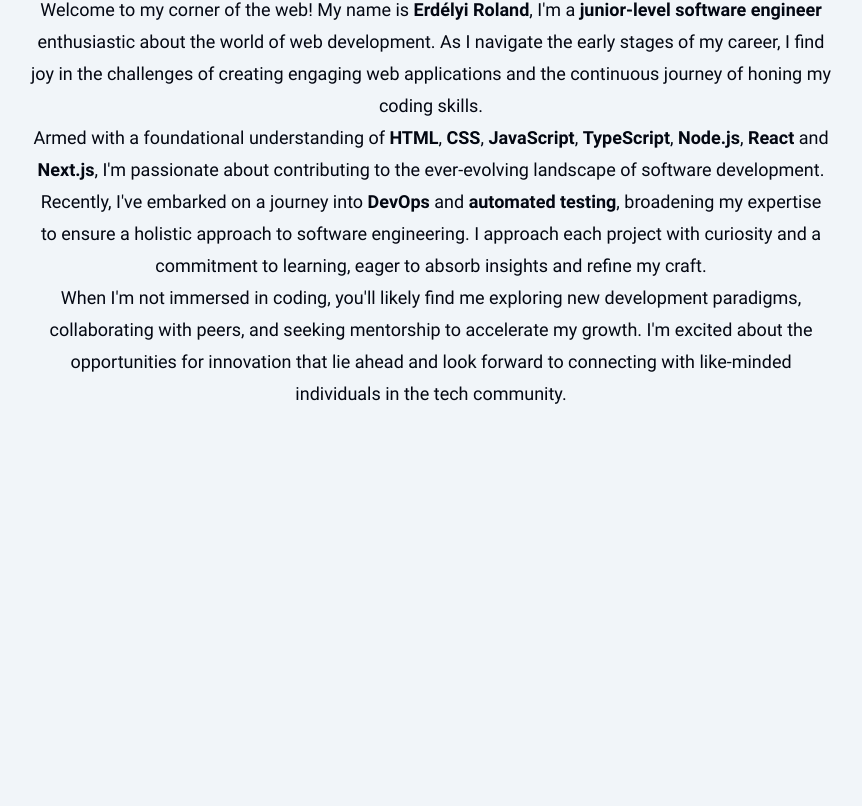
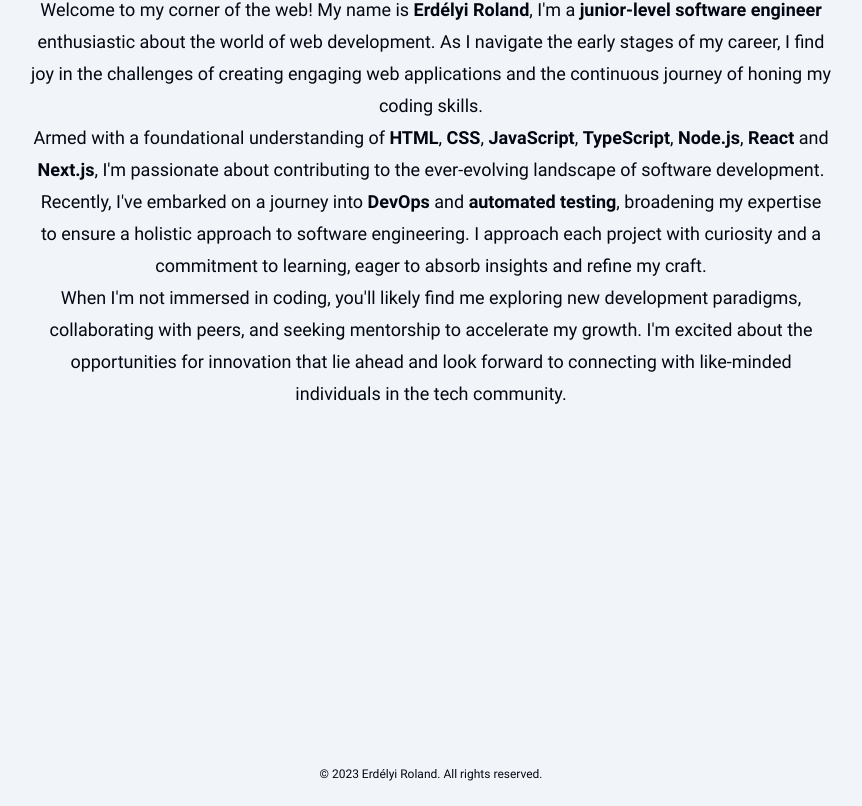
Before and after one commit to erdaboss99/react-personal-portfolio, a React (Vite) app: page / in a window 1280 px wide. Shown: the part 1002-1808 px from the top of the page, without its empty margins (209-1071 px from the left). Before the commit the page ends 1728 px from the top, so only its background shows below. Built offline with nearby package versions, Linux system fonts and the light colour scheme.

Commit message:
Create Footer component

```diff
--- /dev/null
+++ b/src/components/Footer.tsx
@@ -0,0 +1,11 @@
+const Footer = () => {
+	return (
+		<footer className='mb-[5rem] mt-[2.5rem] px-4 text-center text-primary-light dark:text-primary-dark sm:mb-[1.5rem]'>
+			<small className='block text-xs'>
+				&copy; 2023 Erdélyi Roland. All rights reserved.
+			</small>
+		</footer>
+	);
+};
+
+export default Footer;
--- a/src/main.tsx
+++ b/src/main.tsx
@@ -4,6 +4,7 @@
 import ActiveSectionContextProvider from './contexts/ActiveSessionContext';
 
 import About from './components/About';
+import Footer from './components/Footer';
 import Header from './components/Header';
 import Home from './components/Home';
 
@@ -17,6 +18,7 @@
 				<Home />
 				<About />
 			</main>
+			<Footer />
 		</ActiveSectionContextProvider>
 	</React.StrictMode>,
 );
```
